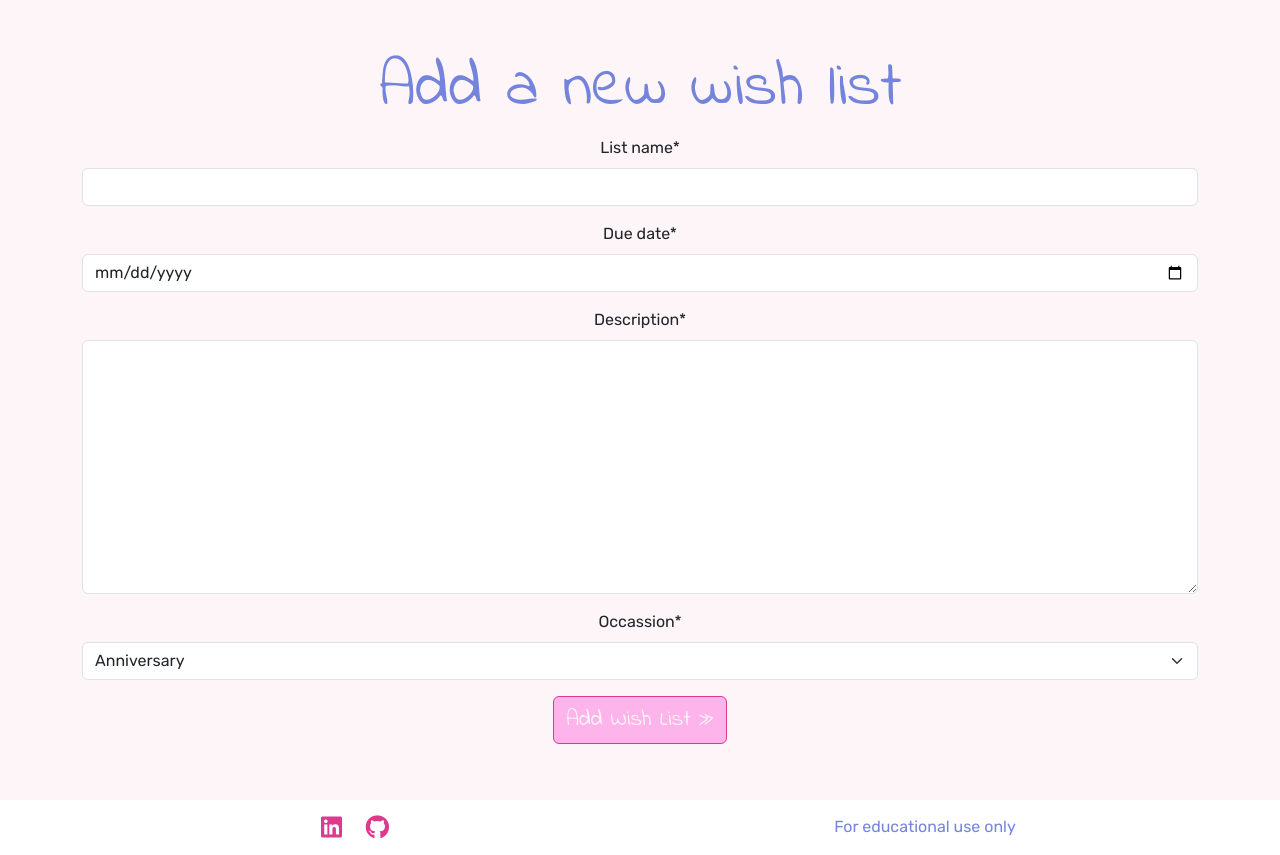
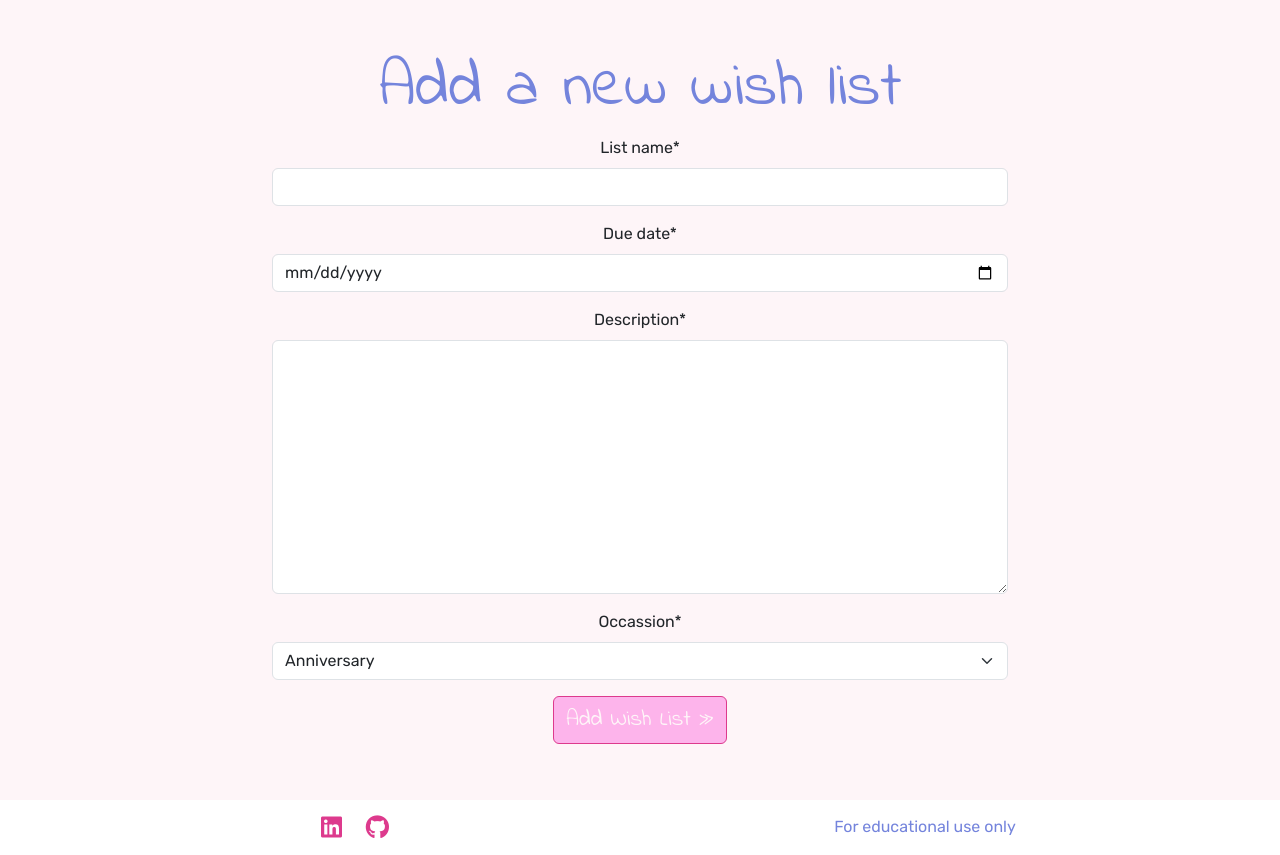
Before and after one commit to queenisabaer/wishlist, a Django app: page /wishlists/add_wish_list in a window 1280 px wide. Shown: the part 110-965 px from the top of the page. Run offline with Django 4.2, Linux system fonts and the light colour scheme; the visitor is signed in with stand-in values (Sample User, id 1); some libraries are stand-ins or nearby versions.

Commit message:
Update style for wishlist form on lager screens

```diff
--- a/wishlists/templates/wishlists/add_wishlist.html
+++ b/wishlists/templates/wishlists/add_wishlist.html
@@ -5,6 +5,8 @@
 {% block content %}
 
 <div class="container">
+    <div class="row justify-content-center">
+        <div class="col-12 col-md-8">
             <form method="POST">
                 <h1 class="text-center">Add a new wish list</h1>
                 {% csrf_token %}
@@ -15,5 +17,7 @@
                 </div>
             </form>
         </div>
+    </div>
+</div>
 
 {% endblock %}
--- a/wishlists/templates/wishlists/edit_wishlist.html
+++ b/wishlists/templates/wishlists/edit_wishlist.html
@@ -5,6 +5,8 @@
 {% block content %}
 
 <div class="container">
+    <div class="row justify-content-center">
+        <div class="col-12 col-md-8">
             <form method="POST">
                 <h1 class="text-center">Edit your wish list:</h1>
                 <p class="txt-highlight">{{ wishlist.list_name }}</p>
@@ -16,5 +18,7 @@
                 </div>
             </form>
         </div>
+    </div>
+</div>
 
 {% endblock %}
```
Lines whose indentation alone changed are shown as unchanged.
